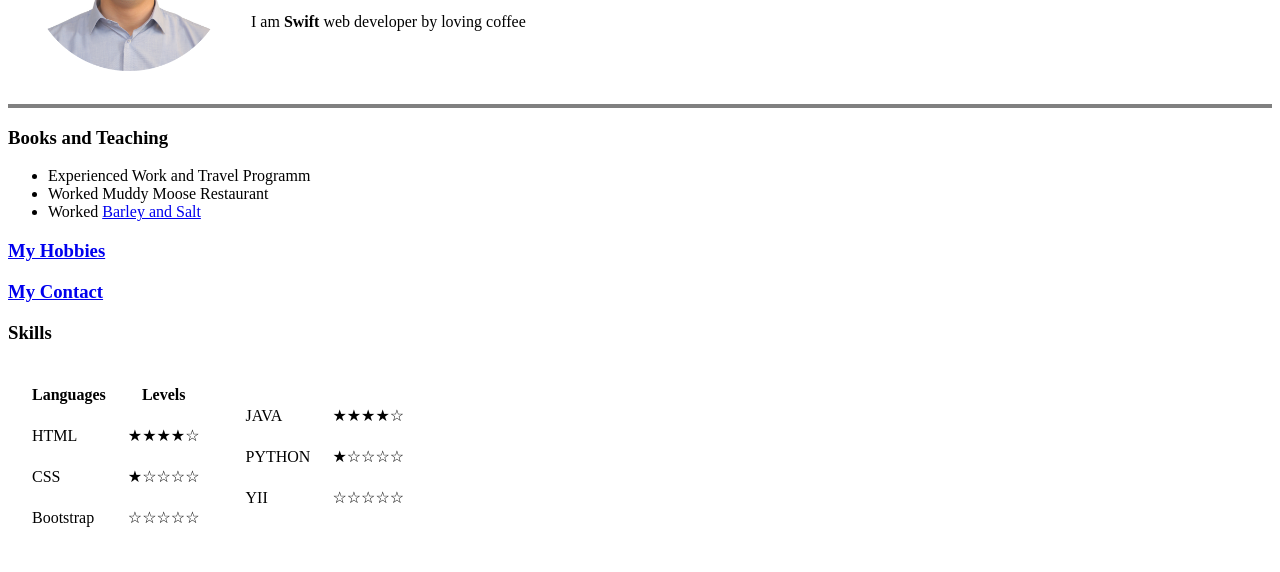
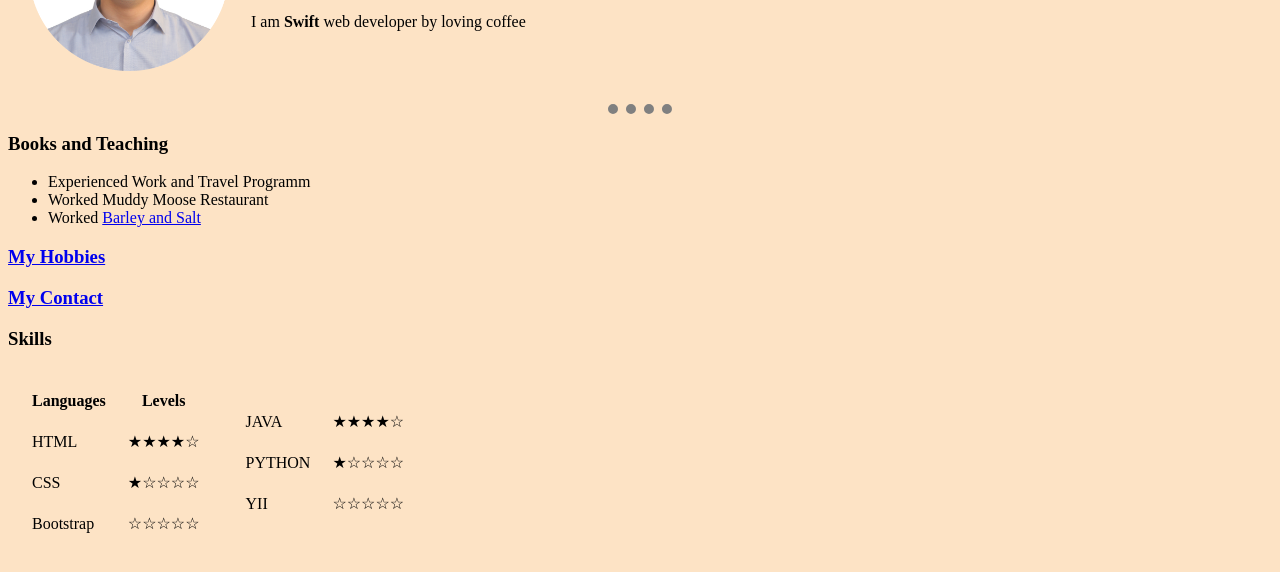
Before and after one commit to Mukhammadalo/cv, a plain HTML site: page index.html in a window 1280 px wide. Shown: the part 158-730 px from the top of the page. Drawn offline with Linux system fonts and the light colour scheme.

Commit message:
css changes

```diff
--- a/index.html
+++ b/index.html
@@ -5,6 +5,24 @@
   <meta charset="utf-8">
   <title>CV</title>
 </head>
+<style>
+  body {
+    background-color: #FA982343
+  }
+
+  h1 {}
+
+  hr {
+
+    border-style: none;
+    border-top-style: dotted;
+    border-color: grey;
+    border-width: 10px;
+    width: 5%;
+  }
+</style>
+
+
 
 <body>
   <table cellspacing=20>
@@ -17,7 +35,7 @@
       </td>
     </tr>
   </table>
-  <hr size="4" noshade>
+  <hr>
   <h3>Books and Teaching</h3>
   <ul>
     <li>Experienced Work and Travel Programm </li>
```
